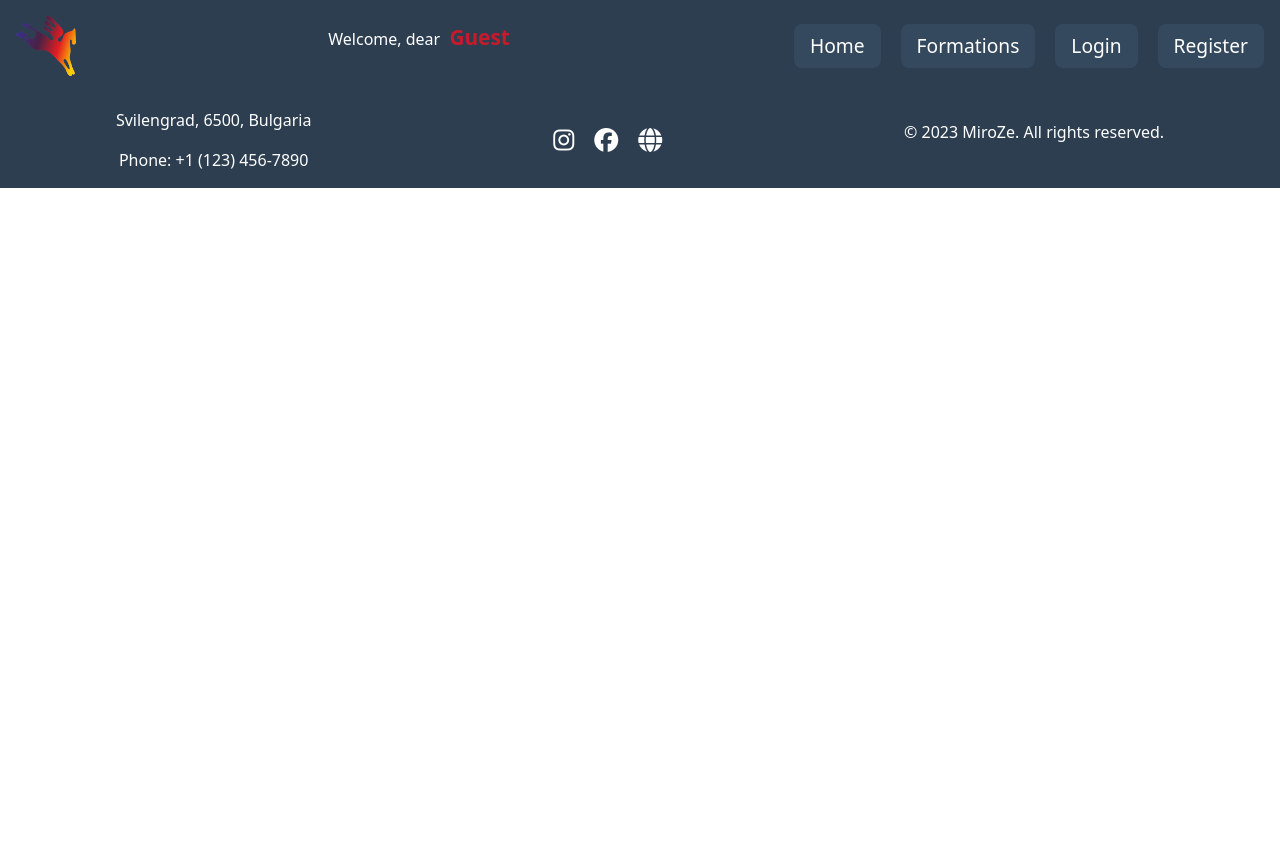
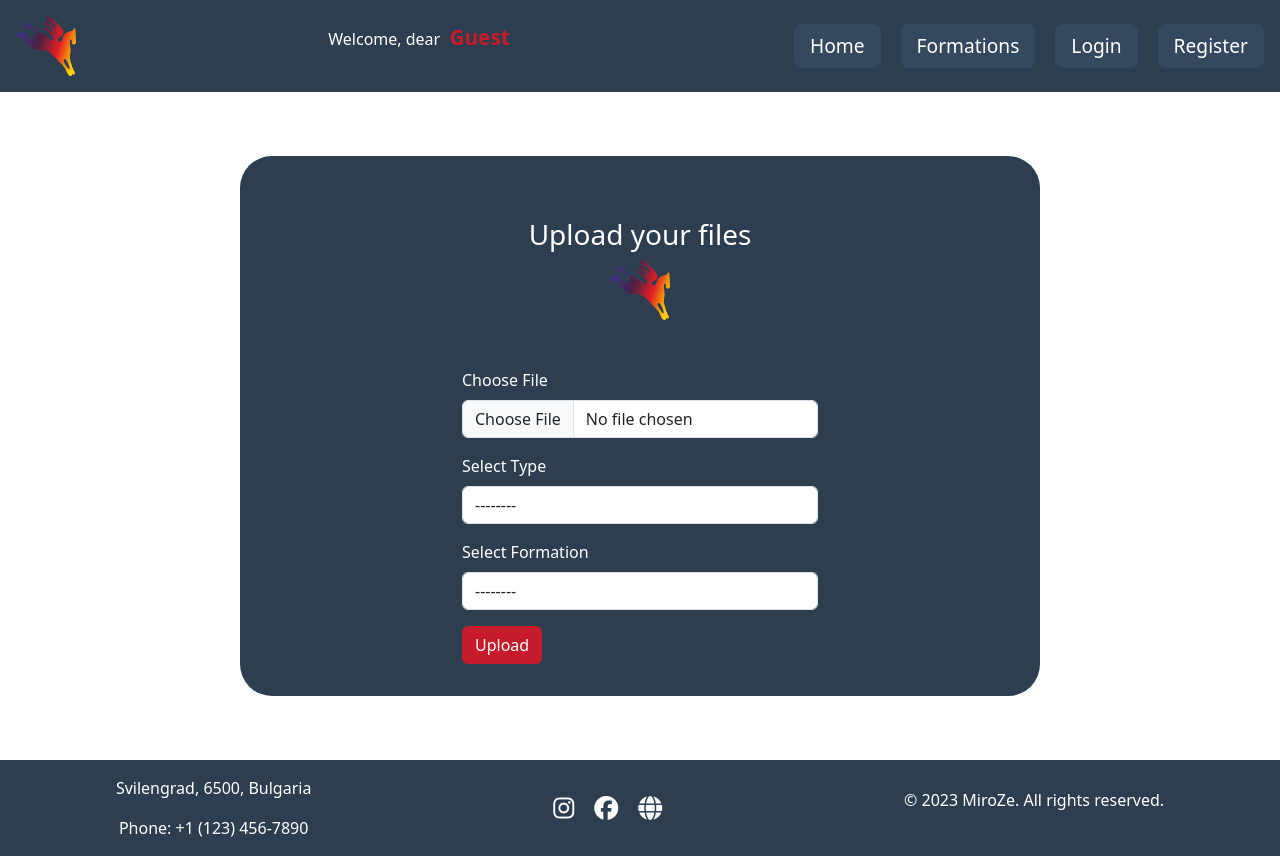
Before and after one commit to MiroZe/choir_svilengrad_app, a React (Vite) app in the folder choir-school-svilengrad/: page /upload in a window 1280 px wide. Before the commit the page ends 800 px from the top, so only its background shows below. Built offline with nearby package versions, Linux system fonts and the light colour scheme.

Commit message:
create Upload Component

```diff
--- a/choir-school-svilengrad/src/App.jsx
+++ b/choir-school-svilengrad/src/App.jsx
@@ -19,6 +19,7 @@ import FormationDetails from "./components/Formations/FormationDetails/Formation
 import EditFormation from "./components/Formations/EditFormation/EditFormation";
 import { FormationProvider } from "./contexts/FormationContext";
 import EditChorister from "./components/Choristers/EditChorister/EditChorister";
+import UploadForm from "./components/Upload/UploadForm";
 
 
 function App() {
@@ -43,6 +44,7 @@ function App() {
         <Route path="/choristers/create" element={<CreateChoristerForm />} />
         <Route path="/choristers/:choristerId" element={<ChoristerDetails />} />
         <Route path="/choristers/:choristerId/edit" element={<EditChorister />} />
+        <Route path="/upload" element={<UploadForm />} />
         <Route path="/auth/logout" element={<Logout />} />
       </Routes>
 
--- a/choir-school-svilengrad/src/components/AdminNavBar/AdminNavBar.jsx
+++ b/choir-school-svilengrad/src/components/AdminNavBar/AdminNavBar.jsx
@@ -7,6 +7,8 @@ import styles from './AdminNavBar.module.css'
 const AdminNavBar= () => {
 
 return (
+
+
 
 <Navbar className={styles['nav-container']} >
         <Container>
@@ -20,12 +22,11 @@ return (
         <Link  to={"/choristers"}>Choristers</Link>
         </Container>
         <Container>
-          <Navbar.Brand as={Link}>Upload Notes</Navbar.Brand>
+          <Navbar.Brand as={Link} to={"/upload"}>Upload</Navbar.Brand>
         </Container>
-        <Container>
-          <Navbar.Brand as={Link}>Upload Arrangiments</Navbar.Brand>
-        </Container>
+
       </Navbar>
+
 
 )
 
--- a/choir-school-svilengrad/src/components/Test.jsx
+++ b/choir-school-svilengrad/src/components/Test.jsx
@@ -1,4 +1,5 @@
 import { useState } from 'react';
+
 
 const Test = () => {
   const [file, setFile] = useState(null);
@@ -6,6 +7,7 @@ const Test = () => {
   const handleFileChange = (e) => {
     setFile(e.target.files[0]);
   };
+
 
   const handleUpload = () => {
     const formData = new FormData();
@@ -32,7 +34,6 @@ const Test = () => {
       <input type="file" onChange={handleFileChange} name='file' />
       <button onClick={handleUpload}>Upload File</button>
     </div>
-
     </>
   );
 };
--- /dev/null
+++ b/choir-school-svilengrad/src/components/Upload/UploadForm.jsx
@@ -0,0 +1,89 @@
+import { useState } from 'react';
+import Form from 'react-bootstrap/Form';
+import Button from 'react-bootstrap/Button';
+import Container from 'react-bootstrap/Container';
+import Row from 'react-bootstrap/Row';
+import Col from 'react-bootstrap/Col';
+import styles from './UploadForm.module.css'
+import logo from '../../assets/SHKOLA_ZNAK.png'
+
+const UploadForm = () => {
+  const [selectedFile, setSelectedFile] = useState(null);
+  const [uploadType, setUploadType] = useState('');
+  const [formation, setFormation] = useState('');
+
+  const handleFileChange = (e) => {
+    setSelectedFile(e.target.files[0]);
+  };
+
+  const handleUploadTypeChange = (e) => {
+    setUploadType(e.target.value);
+  };
+
+  const handleFormationName = (e) => {
+    setFormation(e.target.value);
+  };
+
+
+  const handleUpload = () => {
+    // Add your file upload logic here
+    if (selectedFile) {
+      console.log('Uploading file:', selectedFile);
+      console.log('Selected upload type:', uploadType);
+      // Add your file upload logic here
+    } else {
+      console.log('No file selected');
+    }
+  };
+
+  return (
+
+    <Container className={styles['container']}>
+        <div className={styles['title']}>
+        <h3>Upload your files</h3>
+        <img src={logo} alt="" />
+        </div>
+      <Row className="justify-content-md-center mt-5">
+        <Col md="6">
+          <Form>
+            <Form.Group controlId="formFile" className="mb-3">
+              <Form.Label>Choose File</Form.Label>
+              <Form.Control type="file" onChange={handleFileChange} />
+            </Form.Group>
+
+            <Form.Group controlId="formType" className="mb-3">
+              <Form.Label>Select Type</Form.Label>
+              <Form.Control as="select" value={uploadType} onChange={handleUploadTypeChange}>
+                <option value="select">--------</option>
+                <option value="arrangement">Arrangement</option>
+                <option value="picture">Picture</option>
+                <option value="notes">Notes</option>
+              </Form.Control>
+            </Form.Group>
+            <Form.Group controlId="formType" className="mb-3">
+              <Form.Label>Select Formation</Form.Label>
+              <Form.Control as="select" value={formation} onChange={handleFormationName}>
+                <option value="select">--------</option>
+                <option value="littleOnes">Little Ones</option>
+                <option value="childrensChoir">Childrens Choir</option>
+                <option value="burdenis">Burdenis</option>
+              </Form.Control>
+            </Form.Group>
+
+            <Button
+              variant="primary"
+              type="button"
+              onClick={handleUpload}
+              style={{ backgroundColor: '#c61b2b', borderColor: '#c61b2b' }}
+            >
+              Upload
+            </Button>
+          </Form>
+        </Col>
+      </Row>
+    </Container>
+
+  );
+};
+
+export default UploadForm;
--- /dev/null
+++ b/choir-school-svilengrad/src/components/Upload/UploadForm.module.css
@@ -0,0 +1,25 @@
+
+
+.container {
+    background-color: #2c3e50;
+    flex: 1;
+    color: white;
+    display: flex;
+    flex-direction: column;
+    justify-content: center;
+    margin: 4em auto;
+    border-radius: 2em;
+    max-width: 50em;
+    padding: 2em;
+}
+
+.title {
+    margin-top: 30px;
+    text-align: center;
+    overflow: hidden;
+}
+
+.title img {
+    width: 60px;
+    height: 60px;
+}
```
